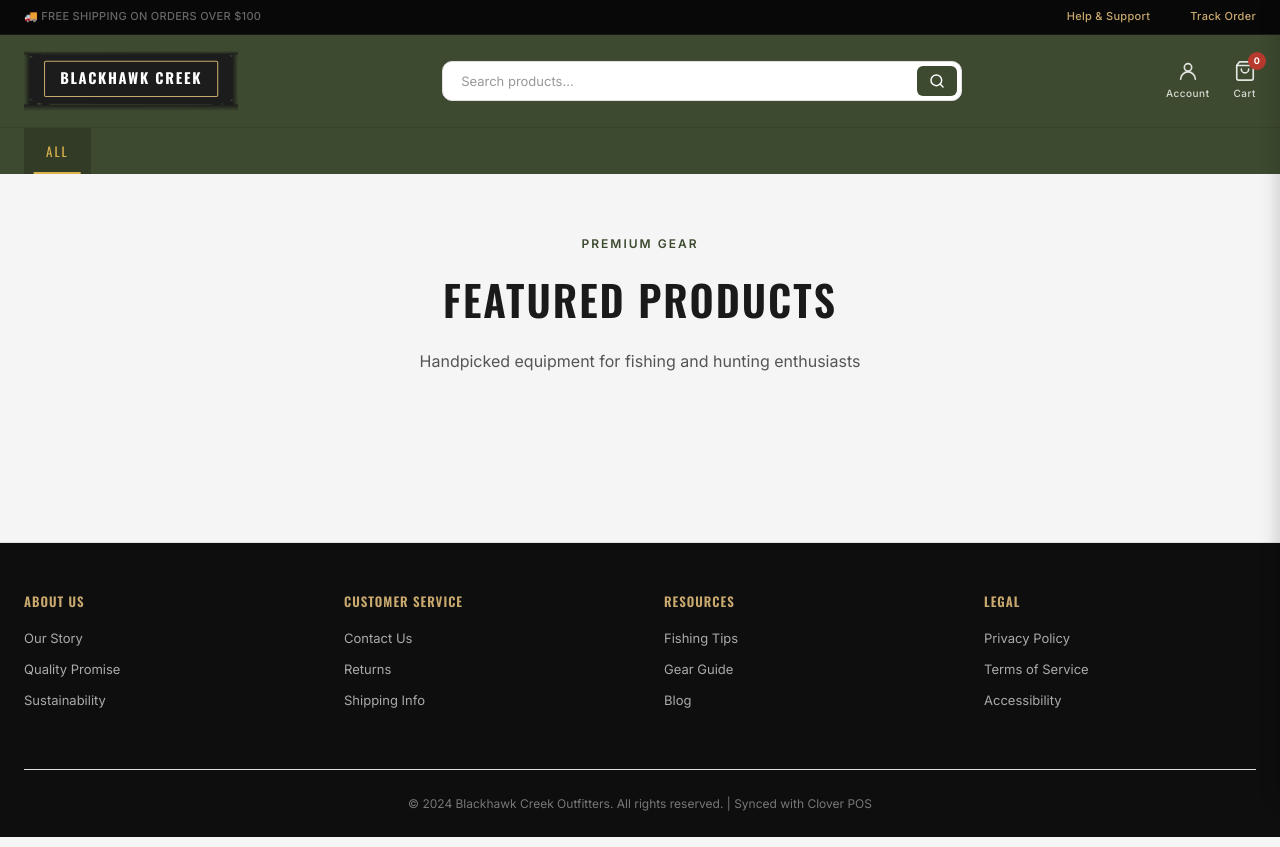
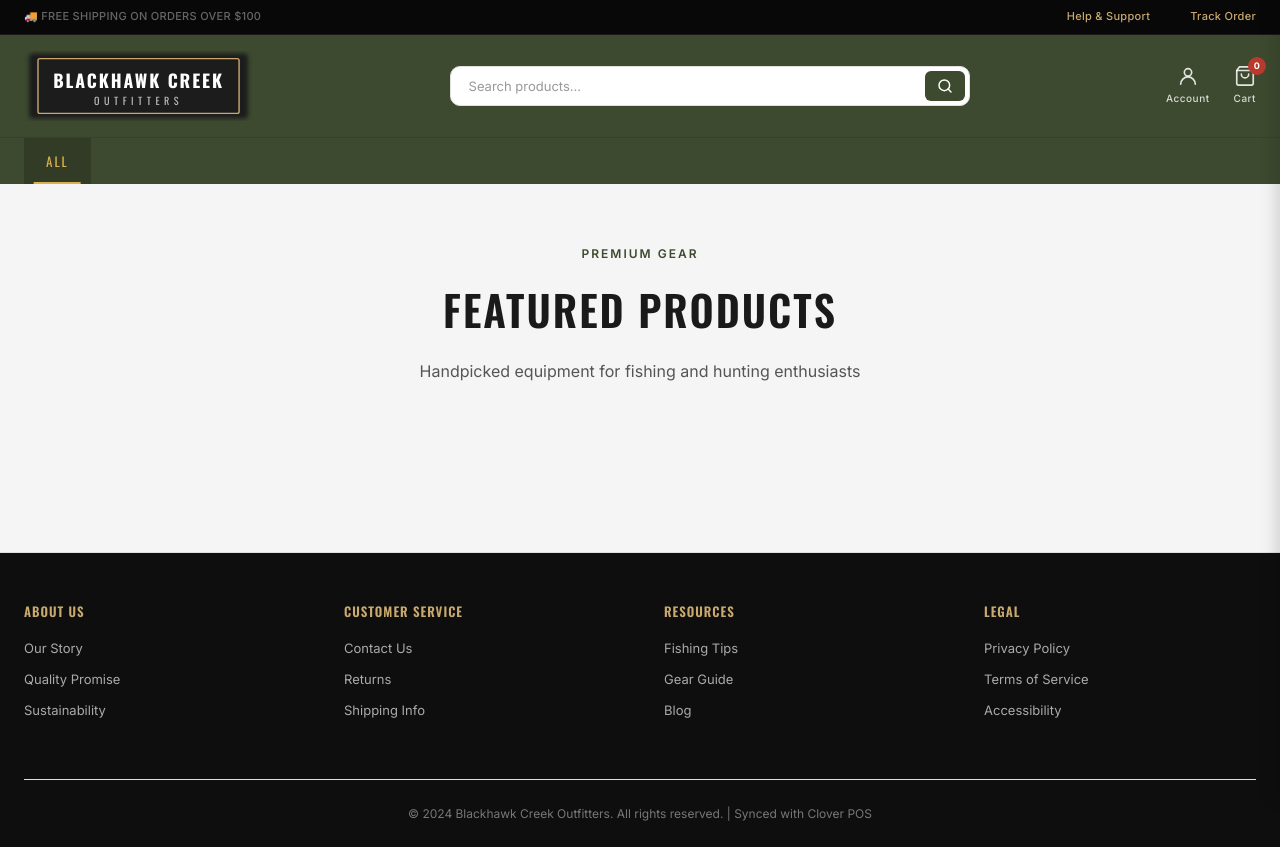
Before and after one commit to Blakew316/blackhawk-creek-server, a website: page index.html in a window 1280 px wide. Drawn offline with nearby package versions, Linux system fonts and the light colour scheme; no server answers.

Commit message:
Update index.html

```diff
--- a/index.html
+++ b/index.html
@@ -101,12 +101,12 @@
   .logo:hover { opacity: 0.9; }
   .logo-img-wrap {
     position: relative;
-    height: 60px;
+    height: 70px;
     display: flex;
     align-items: center;
   }
   .logo-img-wrap svg {
-    height: 60px;
+    height: 70px;
     width: auto;
     display: block;
   }
@@ -899,47 +899,23 @@
   <div class="container">
     <div class="logo" onclick="goToStorefront()">
       <div class="logo-img-wrap">
-        <svg xmlns="http://www.w3.org/2000/svg" viewBox="0 0 500 140">
+        <svg xmlns="http://www.w3.org/2000/svg" viewBox="0 0 360 110">
           <defs>
-            <mask id="brushMask">
-              <rect x="0" y="0" width="500" height="140" fill="black"/>
-              <!-- Main brush body -->
-              <path d="M35,8 C20,10 8,18 5,32 L3,58 C2,75 4,95 12,108 C18,116 30,122 45,123 L455,124 C472,123 486,116 490,105 C495,94 498,78 497,58 L496,32 C493,16 480,8 465,7 L35,8Z" fill="white"/>
-              <!-- Brush stroke splatter edges -->
-              <ellipse cx="3" cy="35" rx="12" ry="22" fill="white"/>
-              <ellipse cx="498" cy="45" rx="11" ry="24" fill="white"/>
-              <ellipse cx="5" cy="82" rx="10" ry="16" fill="white"/>
-              <ellipse cx="496" cy="88" rx="9" ry="14" fill="white"/>
-              <ellipse cx="25" cy="5" rx="18" ry="8" fill="white"/>
-              <ellipse cx="475" cy="4" rx="20" ry="7" fill="white"/>
-              <ellipse cx="18" cy="122" rx="14" ry="7" fill="white"/>
-              <ellipse cx="480" cy="123" rx="16" ry="7" fill="white"/>
-              <!-- Extra roughness -->
-              <ellipse cx="60" cy="3" rx="12" ry="5" fill="white"/>
-              <ellipse cx="440" cy="2" rx="10" ry="4" fill="white"/>
-              <ellipse cx="1" cy="60" rx="7" ry="10" fill="white"/>
-              <ellipse cx="499" cy="65" rx="6" ry="12" fill="white"/>
-              <ellipse cx="50" cy="126" rx="10" ry="5" fill="white"/>
-              <ellipse cx="450" cy="127" rx="12" ry="5" fill="white"/>
-              <!-- Fade edges into header bg -->
-              <linearGradient id="fadeL" x1="0" y1="0" x2="1" y2="0"><stop offset="0" stop-color="black"/><stop offset="1" stop-color="white"/></linearGradient>
-              <linearGradient id="fadeR" x1="0" y1="0" x2="1" y2="0"><stop offset="0" stop-color="white"/><stop offset="1" stop-color="black"/></linearGradient>
-              <linearGradient id="fadeT" x1="0" y1="0" x2="0" y2="1"><stop offset="0" stop-color="black"/><stop offset="1" stop-color="white"/></linearGradient>
-              <linearGradient id="fadeB" x1="0" y1="0" x2="0" y2="1"><stop offset="0" stop-color="white"/><stop offset="1" stop-color="black"/></linearGradient>
-              <rect x="0" y="0" width="14" height="140" fill="url(#fadeL)"/>
-              <rect x="486" y="0" width="14" height="140" fill="url(#fadeR)"/>
-              <rect x="0" y="0" width="500" height="8" fill="url(#fadeT)"/>
-              <rect x="0" y="125" width="500" height="15" fill="url(#fadeB)"/>
+            <filter id="soften" x="-5%" y="-5%" width="110%" height="110%">
+              <feGaussianBlur in="SourceGraphic" stdDeviation="3"/>
+            </filter>
+            <mask id="edgeFade">
+              <rect x="8" y="4" width="344" height="102" rx="6" ry="6" fill="white" filter="url(#soften)"/>
             </mask>
           </defs>
-          <!-- Dark background with brush mask + faded edges -->
-          <rect x="0" y="0" width="500" height="140" fill="#1c1c1c" mask="url(#brushMask)"/>
-          <!-- Gold/tan border rectangle -->
-          <rect x="48" y="24" width="404" height="82" rx="3" ry="3" fill="none" stroke="#c9a96e" stroke-width="2.5"/>
-          <!-- Inner dark fill -->
-          <rect x="50" y="26" width="400" height="78" rx="2" ry="2" fill="#1c1c1c"/>
-          <!-- BLACKHAWK CREEK text -->
-          <text x="250" y="76" text-anchor="middle" fill="#ffffff" font-family="'Oswald',sans-serif" font-size="34" font-weight="700" letter-spacing="4">BLACKHAWK CREEK</text>
+          <!-- Dark background with soft feathered edges -->
+          <rect x="0" y="0" width="360" height="110" fill="#1c1c1c" mask="url(#edgeFade)"/>
+          <!-- Gold border -->
+          <rect x="22" y="12" width="316" height="86" rx="3" ry="3" fill="none" stroke="#c9a96e" stroke-width="2.2"/>
+          <!-- BLACKHAWK CREEK -->
+          <text x="180" y="58" text-anchor="middle" fill="#ffffff" font-family="'Oswald',sans-serif" font-size="28" font-weight="700" letter-spacing="3">BLACKHAWK CREEK</text>
+          <!-- OUTFITTERS -->
+          <text x="180" y="85" text-anchor="middle" fill="rgba(255,255,255,0.7)" font-family="'Oswald',sans-serif" font-size="16" font-weight="400" letter-spacing="7">OUTFITTERS</text>
         </svg>
       </div>
     </div>
```
